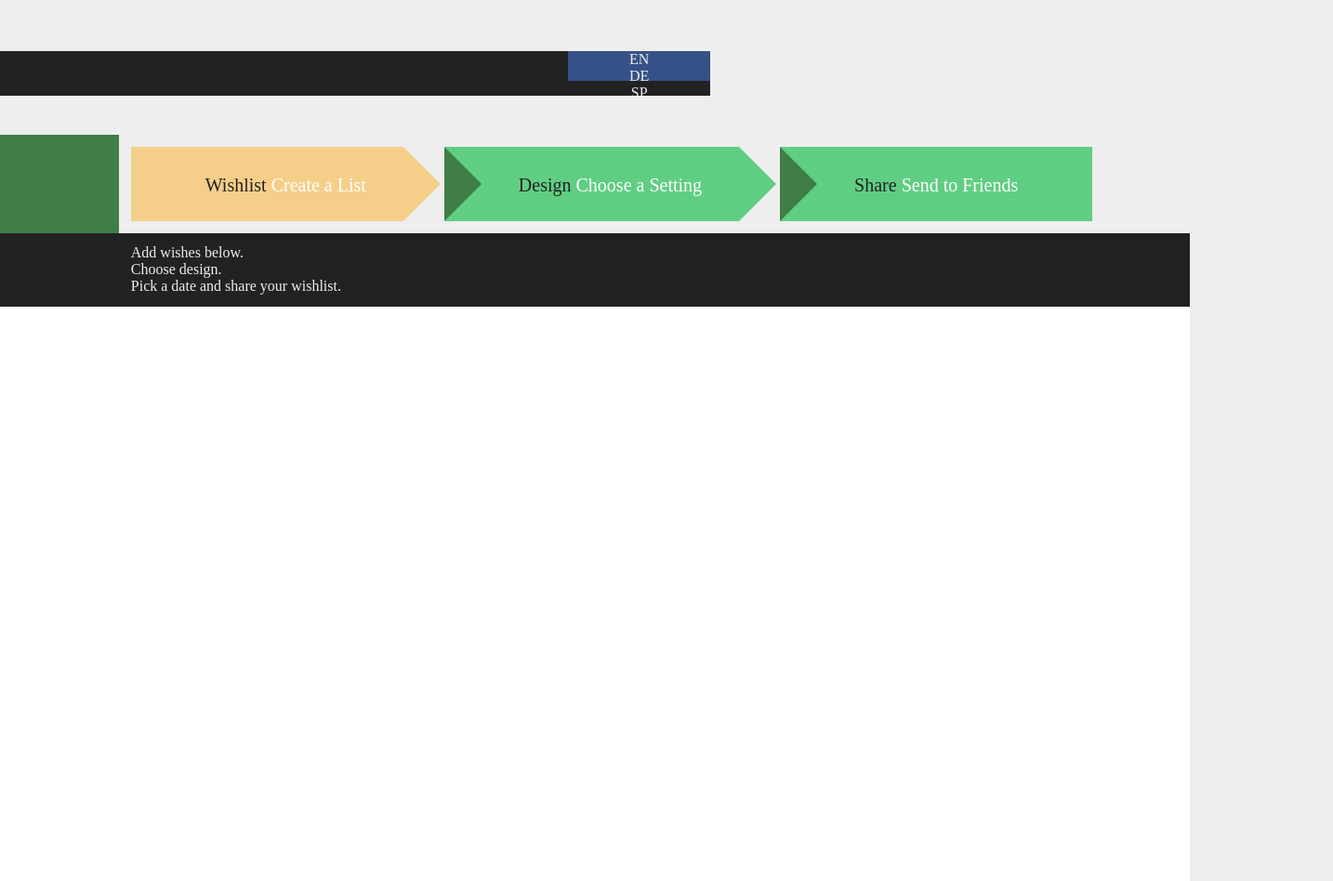
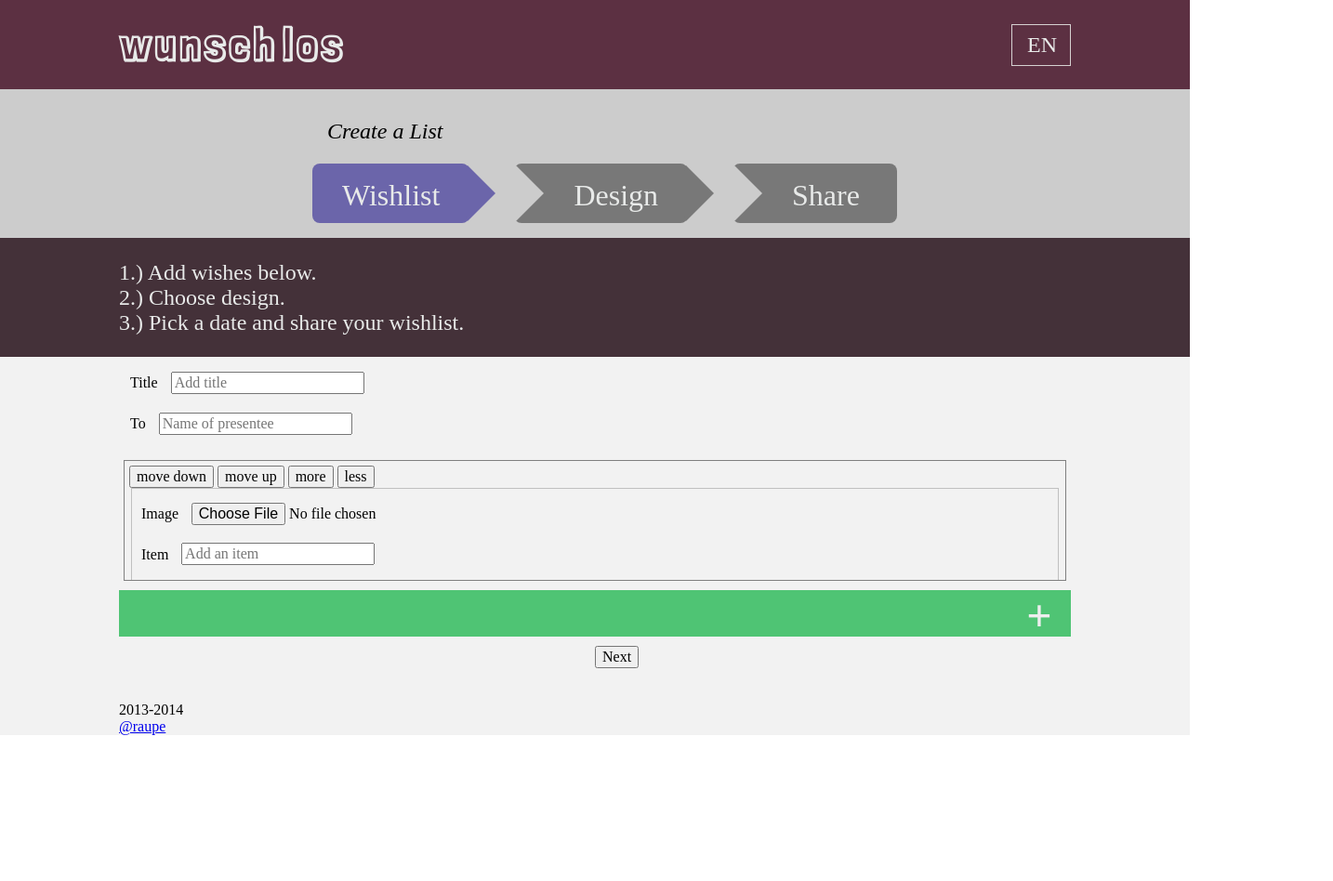
Before and after one commit to raupe/wunschlos, a plain HTML site: page client/index.html in a window 1280 px wide. Shown: the top 948 px of the page at 93% size, 1434 px wide, since content can reach past the window. After the commit the page ends 800 px from the top, so only its background shows below. Drawn offline with nearby package versions, Linux system fonts and the light colour scheme.

Commit message:
update styling

```diff
--- a/client/style/base.css
+++ b/client/style/base.css
@@ -1,12 +1,26 @@
-/** general **/
+/**
+ *  Base
+ *  ====
+ *
+ *
+ */
+*,
+*::before,
+*::after {
+  -webkit-box-sizing: border-box;
+  -moz-box-sizing: border-box;
+  box-sizing: border-box;
+}
 html,
 body,
-.container {
+.page {
   margin: 0;
   padding: 0;
+}
+html,
+.page {
   height: 100%;
   width: 100%;
-  background-color: #eee;
 }
 body {
   font-family: 'Fira Sans Regular';
@@ -20,6 +34,16 @@ ol {
 }
 li {
   list-style: none;
+}
+h1,
+h2,
+h3 {
+  margin: 0;
+  padding: 0;
+}
+img {
+  width-max: 100%;
+  height-max: 100%;
 }
 .clear:before,
 .clear:after {
@@ -38,20 +62,47 @@ li {
  *  ======
  *
  *
+ *   <header>
+ *    <container>
+ *      ....
+ *
+ *   <main>
+ *    <container>
+ *     ...
+ *
+ *  <footer>
+ *    <container>
+ *      ...
  */
+.page {
+  background-color: #f2f2f2;
+}
+.container {
+  width: 80%;
+  height: 100%;
+  margin: 0 auto;
+}
+.center {
+  font-size: 0;
+}
+.center::before {
+  content: '';
+  display: inline-block;
+  height: 100%;
+  vertical-align: middle;
+}
+.center > .center-item {
+  display: inline-block;
+  vertical-align: middle;
+  font-size: 16px;
+}
 header {
-  position: relative;
-  width: 100%;
-  background-color: #222;
+  height: 6rem;
+  background-color: #5c3042;
 }
 nav {
-  background-color: #407d47;
-}
-footer {
-  width: 100%;
-  margin-top: 2rem;
-  bottom: 0;
-  background-color: #222;
+  height: 10rem;
+  background-color: #ccc;
 }
 
 /**
@@ -61,82 +112,119 @@ footer {
  *
  */
 .header-title {
-  width: 40%;
+  height: 100%;
+  float: left;
+}
+.header-title-brand {
+  color: color-green-2;
+}
+.header-title-brand:hover {
+  color: #f2f2f2;
+}
+.header-title-link {
   display: inline-block;
 }
-.header-title-logo {
+.header-title-main {
+  font-family: 'Londrina Shadow', cursive;
   display: inline-block;
-  width: 10%;
+  color: #e8eae9;
+  letter-spacing: 5px;
+  font-size: 3rem;
 }
-.header-title-main {
-  display: inline-block;
-  color: #eee;
-  margin: 0 0 0 2rem;
-  font-size: 3rem;
-  text-align: center;
+.header-title-main > span:last-child {
+  margin-left: 5px;
 }
 .header-options {
-  width: 59.7%;
-  display: inline-block;
-  color: #eee;
-  background-color: #222;
+  height: 100%;
+  float: right;
+  cursor: pointer;
 }
 .header-language {
-  margin-left: 80%;
-  width: 20%;
-  height: 2rem;
-  margin-bottom: 1rem;
-  text-align: center;
-  background-color: #365187;
+  border: 1px #d6d1d1 solid;
+  width: 4rem;
+  overflow: hidden;
+  -webkit-transition: width 500ms ease-in-out;
+  -moz-transition: width 500ms ease-in-out;
+  -o-transition: width 500ms ease-in-out;
+  -ms-transition: width 500ms ease-in-out;
+  transition: width 500ms ease-in-out;
+}
+.header-language-open {
+  width: 19.5rem;
 }
 .header-language-list {
-  -webkit-transition: all 700ms ease-in-out;
-  -moz-transition: all 700ms ease-in-out;
-  -o-transition: all 700ms ease-in-out;
-  -ms-transition: all 700ms ease-in-out;
-  transition: all 700ms ease-in-out;
+  width: 19rem;
+}
+.header-language-current {
+  float: left;
+  padding: 0.5rem 1rem;
+  font-size: 1.5rem;
+  color: #e8eae9;
+  position: relative;
+}
+.header-language-current:not(:first-child)::before {
+  content: '';
+  position: absolute;
+  height: 1.5rem;
+  width: 0.125rem;
+  top: 0.6rem;
+  left: -0.125rem;
+  background: #e8eae9;
 }
 
 /**
  *  Navigation
  *  ==========
  *
+ *  crumb bar
  *
  */
 .progress {
-  padding: 1%;
-  margin-left: 10%;
+  width: 55%;
+}
+.progress-wrapper {
+  height: 100%;
+  padding-top: 5rem;
 }
 .progress-step {
-  display: inline-block;
-  height: 50px;
-  background: #4fc474;
-  text-align: center;
-  padding: 30px 40px 0 80px;
+  float: left;
+  height: 4rem;
+  font-size: 2rem;
+  margin-left: 3rem;
+  padding: 1rem 2rem;
   position: relative;
-  margin: 0 40px 0 0;
-  font-size: 20px;
+  -webkit-border-radius: 0.5rem;
+  border-radius: 0.5rem;
+  cursor: pointer;
+  background-color: #787878;
+}
+.progress-step::after {
+  border-left: 2rem solid #787878;
+}
+.progress-step > a {
   text-decoration: none;
-  color: #fff;
+  color: #e8eae9;
+}
+.progress-step::before {
+  content: "";
+  position: absolute;
+  left: 0;
+  top: 0;
+  border-top: 2rem solid transparent;
+  border-bottom: 2rem solid transparent;
+  border-left: 2rem solid #ccc;
+  z-index: 1;
 }
 .progress-step::after {
   content: "";
   position: absolute;
-  right: -40px;
+  right: -1.75rem;
+  -webkit-border-radius: 0.5rem;
+  border-radius: 0.5rem;
   top: 0;
-  border-top: 40px solid transparent;
-  border-bottom: 40px solid transparent;
-  border-left: 40px solid #4fc474;
-  z-index: 1;
-}
-.progress-step::before {
-  content: "";
-  border-top: 40px solid transparent;
-  border-bottom: 40px solid transparent;
-  border-left: 40px solid #407d47;
-  position: absolute;
-  left: 0;
-  top: 0;
+  border-top: 2rem solid transparent;
+  border-bottom: 2rem solid transparent;
+  border-left: 2rem solid color-green-3;
   z-index: 1;
 }
 .progress-step:hover {
@@ -145,48 +233,75 @@ footer {
 .progress-step:hover::after {
   border-left-color: #488f5c;
 }
-a {
-  text-decoration: none;
-  color: #222;
+.progress-step:hover > .progress-step-tooltip {
+  opacity: 1;
+  -ms-filter: none;
+  filter: none;
+  top: -3rem;
+  -webkit-transform: scale(1);
+  -moz-transform: scale(1);
+  -o-transform: scale(1);
+  -ms-transform: scale(1);
+  transform: scale(1);
 }
-.progress li:first-child::before {
+.progress-step-tooltip {
+  position: absolute;
+  font-size: 1.5rem;
+  left: 1rem;
+  opacity: 0;
+  -ms-filter: "progid:DXImageTransform.Microsoft.Alpha(Opacity=0)";
+  filter: alpha(opacity=0);
+  top: -1rem;
+  font-style: italic;
+  -webkit-transform: scale(0.8);
+  -moz-transform: scale(0.8);
+  -o-transform: scale(0.8);
+  -ms-transform: scale(0.8);
+  transform: scale(0.8);
+  -webkit-transition: all 300ms ease-in-out;
+  -moz-transition: all 300ms ease-in-out;
+  -o-transition: all 300ms ease-in-out;
+  -ms-transition: all 300ms ease-in-out;
+  transition: all 300ms ease-in-out;
+}
+.progress-wrapper li:first-child::before,
+.progress-wrapper li:last-child::after {
   display: none;
 }
-.progress li:last-child {
-  padding-right: 80px;
+.progress-wrapper li:not(:first-child) {
+  padding: 1rem 2rem 0 4rem;
 }
-.progress li:last-child::after {
-  display: none;
+.progress-wrapper li:last-child {
+  padding: 1rem 2.5rem 0 4rem;
+}
+.active {
+  background-color: #6b65aa;
+}
+.active::after {
+  border-left: 2rem solid #6b65aa;
+}
+.active:hover {
+  background-color: #6b65aa;
+}
+.active:hover::after {
+  border-left: 2rem solid #6b65aa;
+}
+.active > .progress-step-tooltip {
+  opacity: 1;
+  -ms-filter: none;
+  filter: none;
+  top: -3rem;
+  -webkit-transform: scale(1);
+  -moz-transform: scale(1);
+  -o-transform: scale(1);
+  -ms-transform: scale(1);
+  transform: scale(1);
 }
 .past {
-  background-color: rgba(250,193,91,0.68);
+  background-color: #494949;
 }
 .past::after {
-  border-left: 40px solid rgba(250,193,91,0.68);
-}
-.past:hover {
-  background-color: rgba(250,193,91,0.68);
-}
-.past:hover::after {
-  border-left: 40px solid rgba(250,193,91,0.68);
-}
-.active {
-  background-color: rgba(250,193,91,0.68);
-}
-.active::after {
-  border-left: 40px solid rgba(250,193,91,0.68);
-}
-.active:hover {
-  background-color: rgba(250,193,91,0.68);
-}
-.active:hover::after {
-  border-left: 40px solid rgba(250,193,91,0.68);
-}
-.next {
-  background-color: rgba(64,199,107,0.82);
-}
-.next::after {
-  border-left: 40px solid rgba(64,199,107,0.82);
+  border-left: 2rem solid #494949;
 }
 
 /**
@@ -195,24 +310,54 @@ a {
  *
  *
  */
+.main-selection {
+  background-color: #443139;
+  color: #e8eae9;
+  height: 8rem;
+  overflow: hidden;
+  position: relative;
+  clear: both;
+}
+.main-selection-list {
+  width: 300%;
+  height: 100%;
+  position: absolute;
+  left: 0;
+  -webkit-transition: left 500ms ease-in-out;
+  -moz-transition: left 500ms ease-in-out;
+  -o-transition: left 500ms ease-in-out;
+  -ms-transition: left 500ms ease-in-out;
+  transition: left 500ms ease-in-out;
+}
+.selected-entry {
+  float: left;
+  width: 33.333%;
+  height: 100%;
+}
 .main-info {
-  color: #eee;
-  background-color: #222;
+  height: 100%;
 }
 .main-info-intro {
-  margin-left: 10%;
-  padding: 1%;
-}
-.main-info-intro-steps {
   counter-reset: steper;
 }
-.main-info-intro-steps > li::before {
+.main-info-intro > li::before {
   content: counter(steper) '.) ';
   counter-increment: steper;
 }
-.main-wrapper {
-  width: 80%;
-  margin: 2% auto;
+.intro-step {
+  font-size: 1.5rem;
+}
+.gallery-entry {
+  float: left;
+  width: 15%;
+  margin: 0 2.5%;
+  border-left: 2px solid #000;
+  border-right: 2px solid #000;
+}
+.gallery-entry > a {
+  text-decoration: none;
+  color: #e8eae9;
+  text-align: center;
 }
 
 
@@ -229,71 +374,15 @@ a {
  */
 @font-face {
   font-family: 'Fira Sans';
-  src: url("../assets/fonts/Fira/eot/FiraSans-Light.eot");
-  src: local('Fira Sans Light'), url("../assets/fonts/Fira/eot/FiraSans-Light.eot") format('embedded-opentype'), url("../assets/fonts/Fira/woff/FiraSans-Light.woff") format('woff'), url("../assets/fonts/Fira/ttf/FiraSans-Light.ttf") format('truetype');
-  font-weight: 300;
-  font-style: normal;
-}
-@font-face {
-  font-family: 'Fira Sans';
-  src: url("../assets/fonts/Fira/eot/FiraSans-LightItalic.eot");
-  src: local('Fira Sans Light Italic'), url("../assets/fonts/Fira/eot/FiraSans-LightItalic.eot") format('embedded-opentype'), url("../assets/fonts/Fira/woff/FiraSans-LightItalic.woff") format('woff'), url("../assets/fonts/Fira/ttf/FiraSans-LightItalic.ttf") format('truetype');
-  font-weight: 300;
-  font-style: italic;
-}
-@font-face {
-  font-family: 'Fira Sans';
   src: url("../assets/fonts/Fira/eot/FiraSans-Regular.eot");
   src: local('Fira Sans Regular'), url("../assets/fonts/Fira/eot/FiraSans-Regular.eot") format('embedded-opentype'), url("../assets/fonts/Fira/woff/FiraSans-Regular.woff") format('woff'), url("../assets/fonts/Fira/ttf/FiraSans-Regular.ttf") format('truetype');
   font-weight: 400;
   font-style: normal;
 }
 @font-face {
-  font-family: 'Fira Sans';
-  src: url("../assets/fonts/Fira/eot/FiraSans-RegularItalic.eot");
-  src: local('Fira Sans Regular Italic'), url("../assets/fonts/Fira/eot/FiraSans-RegularItalic.eot") format('embedded-opentype'), url("../assets/fonts/Fira/woff/FiraSans-RegularItalic.woff") format('woff'), url("../assets/fonts/Fira/ttf/FiraSans-RegularItalic.ttf") format('truetype');
+  font-family: 'Londrina Shadow';
+  font-style: normal;
   font-weight: 400;
-  font-style: italic;
+/*src: local('Londrina Shadow'), local('LondrinaShadow-Regular'), url(http://themes.googleusercontent.com/static/fonts/londrinashadow/v1/dNYuzPS_7eYgXFJBzMoKdf8mOSX00gsdbtRvMGBBXNY.woff) format('woff');*/
+  src: local('Londrina Shadow'), local('LondrinaShadow-Regular'), url("../assets/fonts/LondrinaShadow/LondrinaShadow.woff") format('woff');
 }
-@font-face {
-  font-family: 'Fira Sans';
-  src: url("../assets/fonts/Fira/eot/FiraSans-Medium.eot");
-  src: local('Fira Sans Medium'), url("../assets/fonts/Fira/eot/FiraSans-Medium.eot") format('embedded-opentype'), url("../assets/fonts/Fira/woff/FiraSans-Medium.woff") format('woff'), url("../assets/fonts/Fira/ttf/FiraSans-Medium.ttf") format('truetype');
-  font-weight: 500;
-  font-style: normal;
-}
-@font-face {
-  font-family: 'Fira Sans';
-  src: url("../assets/fonts/Fira/eot/FiraSans-MediumItalic.eot");
-  src: local('Fira Sans Medium Italic'), url("../assets/fonts/Fira/eot/FiraSans-MediumItalic.eot") format('embedded-opentype'), url("../assets/fonts/Fira/woff/FiraSans-MediumItalic.woff") format('woff'), url("../assets/fonts/Fira/ttf/FiraSans-MediumItalic.ttf") format('truetype');
-  font-weight: 500;
-  font-style: italic;
-}
-@font-face {
-  font-family: 'Fira Sans';
-  src: url("../assets/fonts/Fira/eot/FiraSans-Bold.eot");
-  src: local('Fira Sans Bold'), url("../assets/fonts/Fira/eot/FiraSans-Bold.eot") format('embedded-opentype'), url("../assets/fonts/Fira/woff/FiraSans-Bold.woff") format('woff'), url("../assets/fonts/Fira/ttf/FiraSans-Bold.ttf") format('truetype');
-  font-weight: 600;
-  font-style: normal;
-}
-@font-face {
-  font-family: 'Fira Sans';
-  src: url("../assets/fonts/Fira/eot/FiraSans-BoldItalic.eot");
-  src: local('Fira Sans Bold Italic'), url("../assets/fonts/Fira/eot/FiraSans-BoldItalic.eot") format('embedded-opentype'), url("../assets/fonts/Fira/woff/FiraSans-BoldItalic.woff") format('woff'), url("../assets/fonts/Fira/ttf/FiraSans-BoldItalic.ttf") format('truetype');
-  font-weight: 600;
-  font-style: italic;
-}
-@font-face {
-  font-family: 'Fira Mono';
-  src: url("../assets/fonts/Fira/eot/FiraMono-Regular.eot");
-  src: local('Fira Mono'), url("../assets/fonts/Fira/eot/FiraMono-Regular.eot") format('embedded-opentype'), url("../assets/fonts/Fira/woff/FiraMono-Regular.woff") format('woff'), url("../assets/fonts/Fira/ttf/FiraMono-Regular.ttf") format('truetype');
-  font-weight: 400;
-  font-style: normal;
-}
-@font-face {
-  font-family: 'Fira Mono';
-  src: url("../assets/fonts/Fira/eot/FiraMono-Bold.eot");
-  src: local('Fira Mono Bold'), url("../assets/fonts/Fira/eot/FiraMono-Bold.eot") format('embedded-opentype'), url("../assets/fonts/Fira/woff/FiraMono-Bold.woff") format('woff'), url("../assets/fonts/Fira/ttf/FiraMono-Bold.ttf") format('truetype');
-  font-weight: 600;
-  font-style: normal;
-}
```
